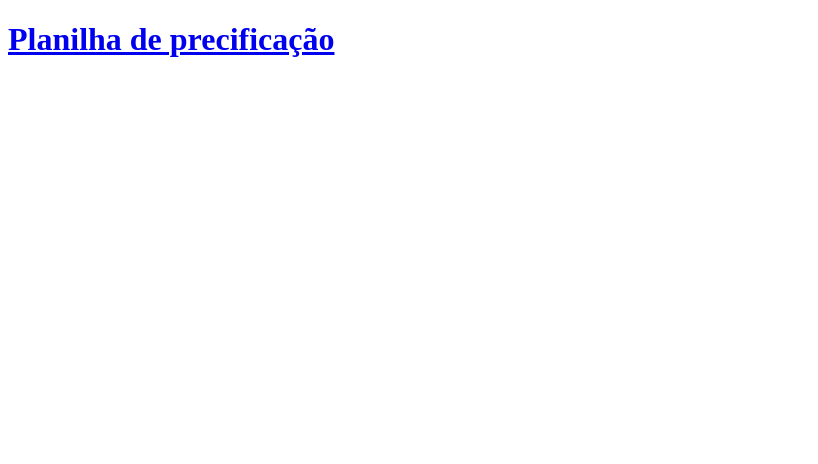
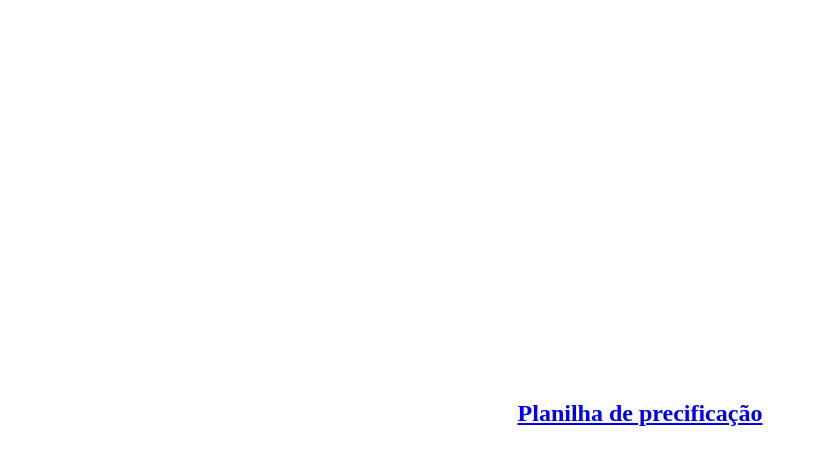
Before and after one commit to sandrokti/precificacao1, a plain HTML site: page index.html in a window 1280 px wide. Shown: the whole page, without its empty margins (0-818 px from the left). Drawn offline with Linux system fonts and the light colour scheme.

Commit message:
css básico

```diff
--- /dev/null
+++ b/assets/css/style.css
@@ -0,0 +1,18 @@
+* {
+    margin: 0 auto;
+    padding: 0 auto;
+}
+
+section {
+    width: 100%;
+    height: 100vh;
+}
+
+section h1 {
+    width: 100%;
+    display: flex;
+    justify-content: center;
+    align-items: center;
+    position: absolute;
+    top: 50%;
+}
--- a/index.html
+++ b/index.html
@@ -4,8 +4,11 @@
     <meta charset="UTF-8">
     <meta name="viewport" content="width=device-width, initial-scale=1.0">
     <title>Planilha de Precificação</title>
+    <link rel="stylesheet" href="assets/css/style.css">
 </head>
 <body>
-    <h1><a href="assets/files/Mãe que cria.xlsm" target="_blank" rel="noopener noreferrer">Planilha de precificação</a></h1>
+    <section>
+        <h1><a href="assets/files/Mãe que cria.xlsm" target="_blank" rel="noopener noreferrer">Planilha de precificação</a></h1>
+    </section>
 </body>
 </html>
```
Also changed, not shown: 1 other file.
